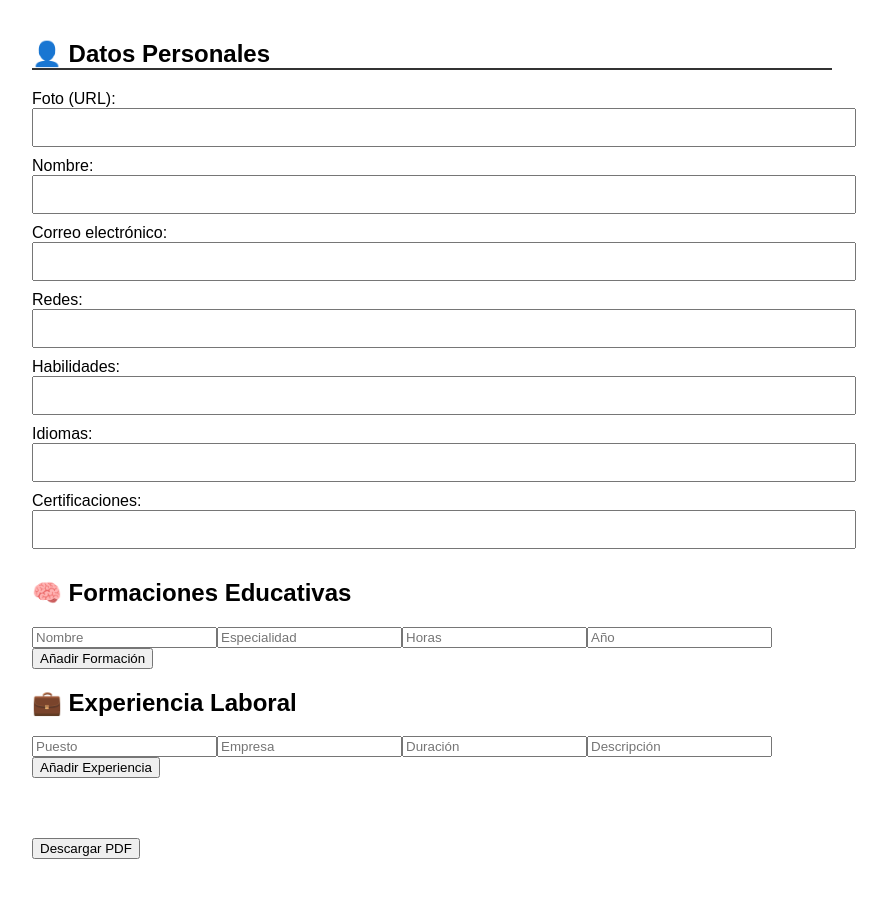
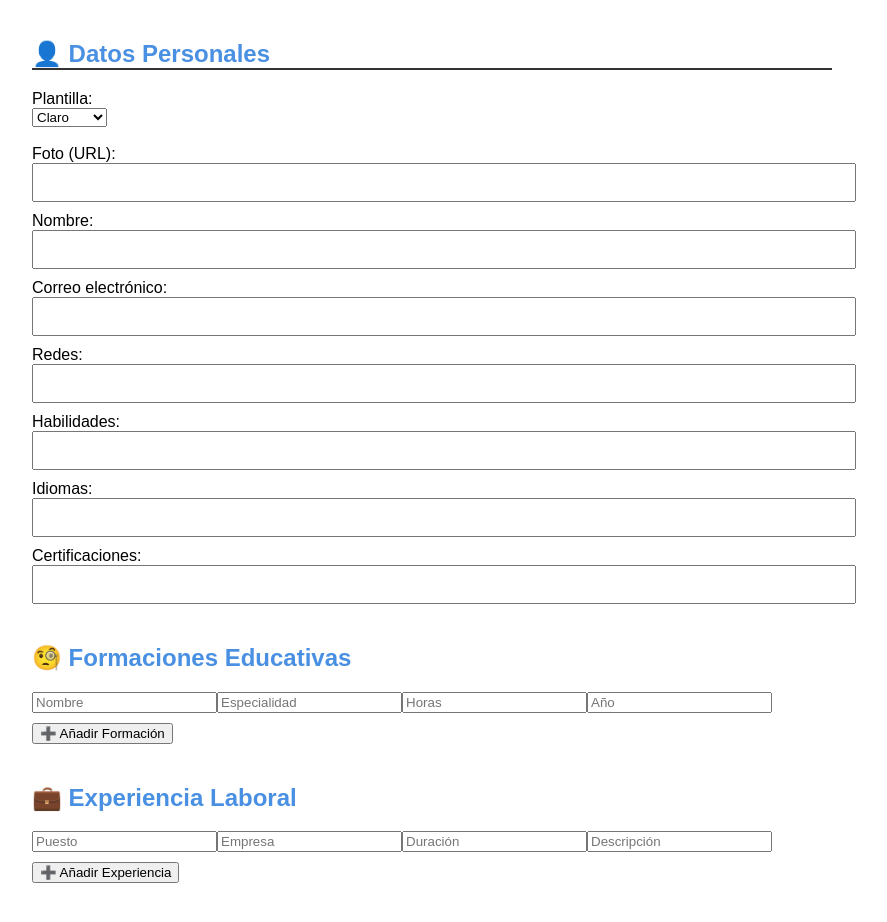
Before and after one commit to lucianodigiweb/cv-creator, a React (Create React App) app: page / in a window 1280 px wide. Shown: the top 922 px of the page, without its empty margins (208-1095 px from the left). Before the commit the page ends 879 px from the top, so only its background shows below. Built offline with nearby package versions, Linux system fonts and the light colour scheme.

Commit message:
Versión final del día con plantillas visuales

```diff
--- a/src/App.js
+++ b/src/App.js
@@ -1,4 +1,3 @@
-/* global html2pdf */
 import React, { useState } from 'react';
 
 function App() {
@@ -12,8 +11,10 @@ function App() {
     certificaciones: ''
   });
 
+  const [template, setTemplate] = useState('claro');
+
   const [formaciones, setFormaciones] = useState([
-    { nombre: '', especialidad: '', horas: '', año: '' }
+    { nombre: '', especialidad: '', horas: '', anio: '' }
   ]);
 
   const [experiencias, setExperiencias] = useState([
@@ -21,23 +22,30 @@ function App() {
   ]);
 
   const handleDatosChange = (e) => {
-    setDatos({ ...datos, [e.target.name]: e.target.value });
+    const { name, value } = e.target;
+    setDatos(prev => ({ ...prev, [name]: value }));
   };
 
-  const handleFormacionChange = (index, event) => {
-    const updated = [...formaciones];
-    updated[index][event.target.name] = event.target.value;
-    setFormaciones(updated);
+  const handleFormacionChange = (index, e) => {
+    const { name, value } = e.target;
+    setFormaciones(prev => {
+      const updated = [...prev];
+      updated[index] = { ...updated[index], [name]: value };
+      return updated;
+    });
   };
 
-  const handleExperienciaChange = (index, event) => {
-    const updated = [...experiencias];
-    updated[index][event.target.name] = event.target.value;
-    setExperiencias(updated);
+  const handleExperienciaChange = (index, e) => {
+    const { name, value } = e.target;
+    setExperiencias(prev => {
+      const updated = [...prev];
+      updated[index] = { ...updated[index], [name]: value };
+      return updated;
+    });
   };
 
   const agregarFormacion = () => {
-    setFormaciones([...formaciones, { nombre: '', especialidad: '', horas: '', año: '' }]);
+    setFormaciones([...formaciones, { nombre: '', especialidad: '', horas: '', anio: '' }]);
   };
 
   const agregarExperiencia = () => {
@@ -54,23 +62,47 @@ function App() {
       jsPDF: { unit: 'in', format: 'letter', orientation: 'portrait' }
     };
 
-    if (window.html2pdf && contenido) {
+    if (window.html2pdf && typeof window.html2pdf === 'function') {
       window.html2pdf().set(opciones).from(contenido).save();
     } else {
       alert('Error: html2pdf no está definido o no se encontró el contenido.');
     }
   };
 
+  const tieneContenido = () => {
+    return (
+      datos.nombre || datos.correo || datos.redes || datos.habilidades || datos.idiomas || datos.certificaciones ||
+      formaciones.some(f => f.nombre || f.especialidad || f.horas || f.anio) ||
+      experiencias.some(e => e.puesto || e.empresa || e.duracion || e.descripcion)
+    );
+  };
+
+  const estilosTemplate = {
+    claro: { background: '#ffffff', color: '#000000' },
+    oscuro: { background: '#1e1e1e', color: '#ffffff' },
+    moderno: { background: '#f4f6f8', color: '#333', fontFamily: 'Helvetica Neue, sans-serif', borderLeft: '4px solid #4A90E2', paddingLeft: '10px' },
+    clasico: { background: '#fffaf0', color: '#000080', fontFamily: 'Times New Roman, serif', border: '1px solid #000080', padding: '15px' }
+  }[template];
+
   return (
     <div style={{ padding: '20px', fontFamily: 'Arial', maxWidth: '800px', margin: '0 auto' }}>
-      <h2 style={{ borderBottom: '2px solid #333' }}>👤 Datos Personales</h2>
+      <h2 style={{ borderBottom: '2px solid #333', color: '#4A90E2' }}>👤 Datos Personales</h2>
+
+      <label>Plantilla:<br />
+        <select value={template} onChange={(e) => setTemplate(e.target.value)}>
+          <option value="claro">Claro</option>
+          <option value="oscuro">Oscuro</option>
+          <option value="moderno">Moderno</option>
+          <option value="clasico">Clásico</option>
+        </select>
+      </label><br /><br />
 
       <label>Foto (URL):<br />
         <input style={{ width: '100%', padding: '10px', marginBottom: '10px' }} type="text" name="foto" value={datos.foto} onChange={handleDatosChange} />
       </label><br />
 
       <label>Nombre:<br />
-        <input style={{ width: '100%', padding: '10px', marginBottom: '10px' }} type="text" name="nombre" value={datos.nombre} onChange={handleDatosChange} />
+        <input style={{ width: '100%', padding: '10px', marginBottom: '10px', fontWeight: 'bold' }} type="text" name="nombre" value={datos.nombre} onChange={handleDatosChange} />
       </label><br />
 
       <label>Correo electrónico:<br />
@@ -90,47 +122,47 @@ function App() {
       </label><br />
 
       <label>Certificaciones:<br />
-        <input style={{ width: '100%', padding: '10px', marginBottom: '10px' }} type="text" name="certificaciones" value={datos.certificaciones} onChange={handleDatosChange} />
+        <input style={{ width: '100%', padding: '10px', marginBottom: '20px' }} type="text" name="certificaciones" value={datos.certificaciones} onChange={handleDatosChange} />
       </label>
 
-      <h2>🧠 Formaciones Educativas</h2>
+      <h2 style={{ color: '#4A90E2' }}>🧐 Formaciones Educativas</h2>
       {formaciones.map((formacion, index) => (
-        <div key={index}>
+        <div key={index} style={{ marginBottom: '10px' }}>
           <input placeholder="Nombre" name="nombre" value={formacion.nombre} onChange={(e) => handleFormacionChange(index, e)} />
           <input placeholder="Especialidad" name="especialidad" value={formacion.especialidad} onChange={(e) => handleFormacionChange(index, e)} />
           <input placeholder="Horas" name="horas" value={formacion.horas} onChange={(e) => handleFormacionChange(index, e)} />
-          <input placeholder="Año" name="año" value={formacion.año} onChange={(e) => handleFormacionChange(index, e)} />
+          <input placeholder="Año" name="anio" value={formacion.anio} onChange={(e) => handleFormacionChange(index, e)} />
         </div>
       ))}
-      <button onClick={agregarFormacion}>Añadir Formación</button>
+      <button onClick={agregarFormacion} style={{ marginBottom: '20px' }}>➕ Añadir Formación</button>
 
-      <h2>💼 Experiencia Laboral</h2>
+      <h2 style={{ color: '#4A90E2' }}>💼 Experiencia Laboral</h2>
       {experiencias.map((exp, index) => (
-        <div key={index}>
+        <div key={index} style={{ marginBottom: '10px' }}>
           <input placeholder="Puesto" name="puesto" value={exp.puesto} onChange={(e) => handleExperienciaChange(index, e)} />
           <input placeholder="Empresa" name="empresa" value={exp.empresa} onChange={(e) => handleExperienciaChange(index, e)} />
           <input placeholder="Duración" name="duracion" value={exp.duracion} onChange={(e) => handleExperienciaChange(index, e)} />
           <input placeholder="Descripción" name="descripcion" value={exp.descripcion} onChange={(e) => handleExperienciaChange(index, e)} />
         </div>
       ))}
-      <button onClick={agregarExperiencia}>Añadir Experiencia</button>
+      <button onClick={agregarExperiencia}>➕ Añadir Experiencia</button>
 
-      <div id="cv-preview" style={{ marginTop: '40px' }}>
-        {datos.foto && <img src={datos.foto} alt="Foto" style={{ width: '120px', borderRadius: '8px' }} />}
-        {datos.nombre && <p><strong>Nombre:</strong> {datos.nombre}</p>}
-        {datos.correo && <p><strong>Correo:</strong> {datos.correo}</p>}
-        {datos.redes && <p><strong>Redes:</strong> {datos.redes}</p>}
-        {datos.habilidades && <p><strong>Habilidades:</strong> {datos.habilidades}</p>}
-        {datos.idiomas && <p><strong>Idiomas:</strong> {datos.idiomas}</p>}
-        {datos.certificaciones && <p><strong>Certificaciones:</strong> {datos.certificaciones}</p>}
+      <div id="cv-preview" style={{ marginTop: '40px', borderRadius: '10px', ...estilosTemplate }}>
+        {datos.foto && <img src={datos.foto} alt="Foto" style={{ width: '120px', borderRadius: '8px', marginBottom: '20px' }} />}
+        {datos.nombre && <p><strong>💼 Nombre:</strong> {datos.nombre}</p>}
+        {datos.correo && <p><strong>📧 Correo:</strong> {datos.correo}</p>}
+        {datos.redes && <p><strong>🔗 Redes:</strong> {datos.redes}</p>}
+        {datos.habilidades && <p><strong>🛠️ Habilidades:</strong> {datos.habilidades}</p>}
+        {datos.idiomas && <p><strong>👥 Idiomas:</strong> {datos.idiomas}</p>}
+        {datos.certificaciones && <p><strong>📜 Certificaciones:</strong> {datos.certificaciones}</p>}
 
-        {formaciones.some(f => f.nombre || f.especialidad || f.horas || f.año) && (
+        {formaciones.some(f => f.nombre || f.especialidad || f.horas || f.anio) && (
           <>
-            <h3>Formación:</h3>
+            <h3 style={{ marginTop: '20px' }}>🎓 Formación:</h3>
             <ul>
               {formaciones.map((f, i) => (
-                (f.nombre || f.especialidad || f.horas || f.año) && (
-                  <li key={i}>{f.nombre} - {f.especialidad}, {f.horas}h, {f.año}</li>
+                (f.nombre || f.especialidad || f.horas || f.anio) && (
+                  <li key={i}>{f.nombre} - {f.especialidad}, {f.horas}h, {f.anio}</li>
                 )
               ))}
             </ul>
@@ -139,7 +171,7 @@ function App() {
 
         {experiencias.some(e => e.puesto || e.empresa || e.duracion || e.descripcion) && (
           <>
-            <h3>Experiencia:</h3>
+            <h3 style={{ marginTop: '20px' }}>💼 Experiencia:</h3>
             <ul>
               {experiencias.map((e, i) => (
                 (e.puesto || e.empresa || e.duracion || e.descripcion) && (
@@ -151,7 +183,11 @@ function App() {
         )}
       </div>
 
-      <button onClick={descargarPDF} style={{ marginTop: '20px' }}>Descargar PDF</button>
+      {tieneContenido() && (
+        <button onClick={descargarPDF} style={{ marginTop: '20px', backgroundColor: '#4A90E2', color: '#fff', padding: '12px 24px', border: 'none', borderRadius: '8px', fontSize: '16px', cursor: 'pointer' }}>
+          📄 Descargar PDF
+        </button>
+      )}
     </div>
   );
 }
```
